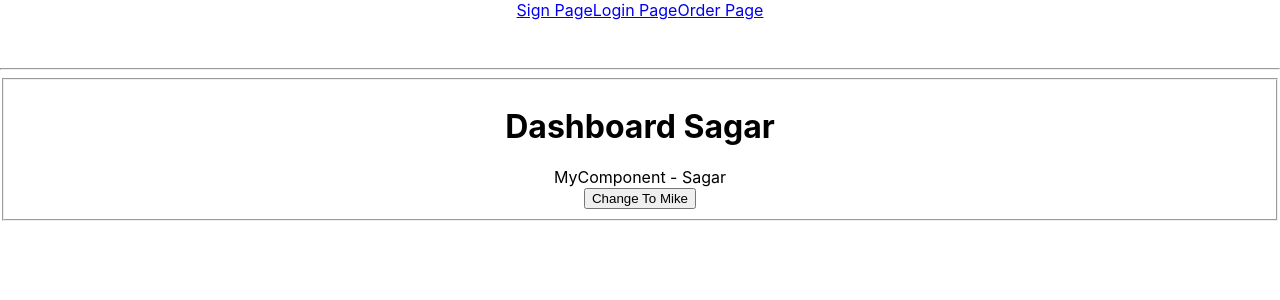
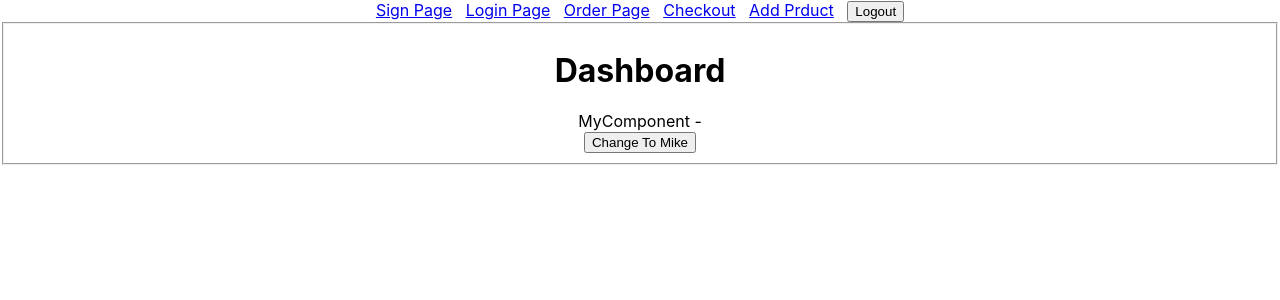
Before and after one commit to gavand-sagar/react-demo-aug-2023, a React (Create React App) app: page / in a window 1280 px wide. Shown: the top 300 px of the page. Built offline with nearby package versions, Linux system fonts and the light colour scheme.

Commit message:
custom hook route guard

```diff
--- a/src/App.jsx
+++ b/src/App.jsx
@@ -21,6 +21,8 @@ import Dashboard from './pages/dashboard/Dashboard';
 import NotFound from './pages/not-found/NotFound';
 import Header from './shared/components/Header';
 import GlobalHoc from './data/GlobalHoc';
+import AddProduct from './pages/add-product/AddProduct';
+import Checkout from './pages/checkout/Checkout';
 
 function App() {
 
@@ -33,6 +35,8 @@ function App() {
             <Route path='/login' element={<Login />}></Route>
             <Route path='/orders/:query' element={<Order />}></Route>
             <Route path='/signup' element={<Signup />}></Route>
+            <Route path='/add-product' element={<AddProduct />}></Route>
+            <Route path='/checkout' element={<Checkout />}></Route>
             <Route path='/' element={<Dashboard />}></Route>
             <Route path='*' element={<NotFound />}></Route>
           </Routes>
--- a/src/data/GlobalHoc.jsx
+++ b/src/data/GlobalHoc.jsx
@@ -3,7 +3,7 @@ import MyDataContext from './my-data-context';
 
 export default function GlobalHoc({ children }) {
 
-    let [username, setUsername] = useState("Sagar");
+    let [username, setUsername] = useState("");
     let [avatar, setAvatar] = useState("");
     let [email, setEmail] = useState("");
     let [myOrderCout, setMyOrderCount] = useState(0);
--- /dev/null
+++ b/src/pages/add-product/AddProduct.jsx
@@ -0,0 +1,9 @@
+import React from 'react'
+import { useRouteGaurd } from '../../shared/hooks/useRouteGuard'
+
+export default function AddProduct() {
+  useRouteGaurd()
+  return (
+    <div>AddProduct</div>
+  )
+}
--- /dev/null
+++ b/src/pages/checkout/Checkout.jsx
@@ -0,0 +1,12 @@
+import React from 'react'
+import { useRouteGaurd } from '../../shared/hooks/useRouteGuard';
+
+export default function Checkout() {
+
+    //custom hook
+    useRouteGaurd()
+
+    return (
+        <div>Checkout</div>
+    )
+}
--- a/src/pages/login/Login.jsx
+++ b/src/pages/login/Login.jsx
@@ -1,18 +1,20 @@
 import { Button, TextField } from '@mui/material';
-import React from 'react'
+import React, { useContext } from 'react'
 import { useForm } from 'react-hook-form';
 import { useNavigate } from 'react-router-dom';
+import MyDataContext from '../../data/my-data-context';
 
 
 export default function Login() {
     const { register, handleSubmit, watch, formState: { errors } } = useForm();
     const navigate = useNavigate();
+    const { setUsername } = useContext(MyDataContext);
 
     function submit(data) {
         //api call is ideal
-        if (data.username == "Admin" && data.password == "123")
-        {
-            navigate('/orders')
+        if (data.username == "Admin" && data.password == "123") {
+            setUsername(data.username)
+            navigate('/orders/something')
         }
         else {
             alert("Invalid credentials")
--- a/src/pages/order/Order.jsx
+++ b/src/pages/order/Order.jsx
@@ -1,13 +1,19 @@
-import axios from 'axios';
-import React, { useContext, useEffect } from 'react'
-import { useParams } from 'react-router-dom'
+
+import React, { useContext } from 'react'
+import {  useParams } from 'react-router-dom'
 import Content from './Content';
 import CounterButClassed from './CounterButClassed';
 import MyDataContext from '../../data/my-data-context';
+import { useRouteGaurd } from '../../shared/hooks/useRouteGuard';
 
 export default function Order() {
+
   const { query } = useParams();
-  const {username} = useContext(MyDataContext)
+  const { username } = useContext(MyDataContext)
+
+  useRouteGaurd()
+
+
   return (
     <div>
       <h1>Order</h1>
--- a/src/shared/components/Header.jsx
+++ b/src/shared/components/Header.jsx
@@ -1,16 +1,27 @@
-import React from 'react'
-import { Link } from 'react-router-dom'
+import React, { useContext } from 'react'
+import { Link, useNavigate } from 'react-router-dom'
+import MyDataContext from '../../data/my-data-context'
 
 export default function Header() {
+    const { setUsername } = useContext(MyDataContext)
+    const navigate = useNavigate()
+    function logout() {
+        setUsername('')
+        navigate('/login')
+    }
     return (
         <div>
             <Link to={'/signup'}>Sign Page</Link>
+            &nbsp;&nbsp;&nbsp;
             <Link to={'/login'}>Login Page</Link>
+            &nbsp;&nbsp;&nbsp;
             <Link to={'/orders/default'}>Order Page</Link>
-            <br />
-            <br />
-            <br />
-            <hr />
+            &nbsp;&nbsp;&nbsp;
+            <Link to={'/checkout'}>Checkout</Link>
+            &nbsp;&nbsp;&nbsp;
+            <Link to={'/add-product'}>Add Prduct</Link>
+            &nbsp;&nbsp;&nbsp;
+            <button onClick={logout}>Logout</button>
         </div>
     )
 }
--- /dev/null
+++ b/src/shared/hooks/useRouteGuard.jsx
@@ -0,0 +1,19 @@
+import { useContext, useEffect } from "react";
+import { useNavigate } from "react-router-dom";
+import MyDataContext from "../../data/my-data-context";
+
+export function useRouteGaurd(){
+    const { username } = useContext(MyDataContext)
+    const navigate = useNavigate();
+    useEffect(() => {
+        // on page load
+        if (!(username != null && username != '')) {
+            // not logged in
+            // redirect to login
+            navigate('/login')
+        }
+
+    }, [])
+
+    return username
+}
```
